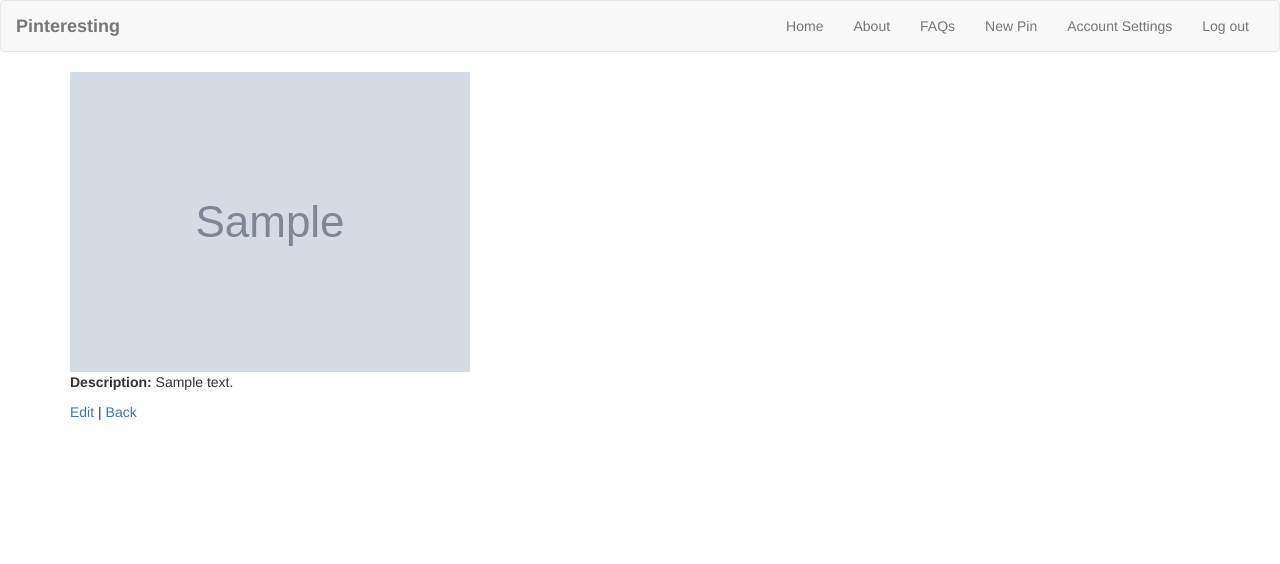
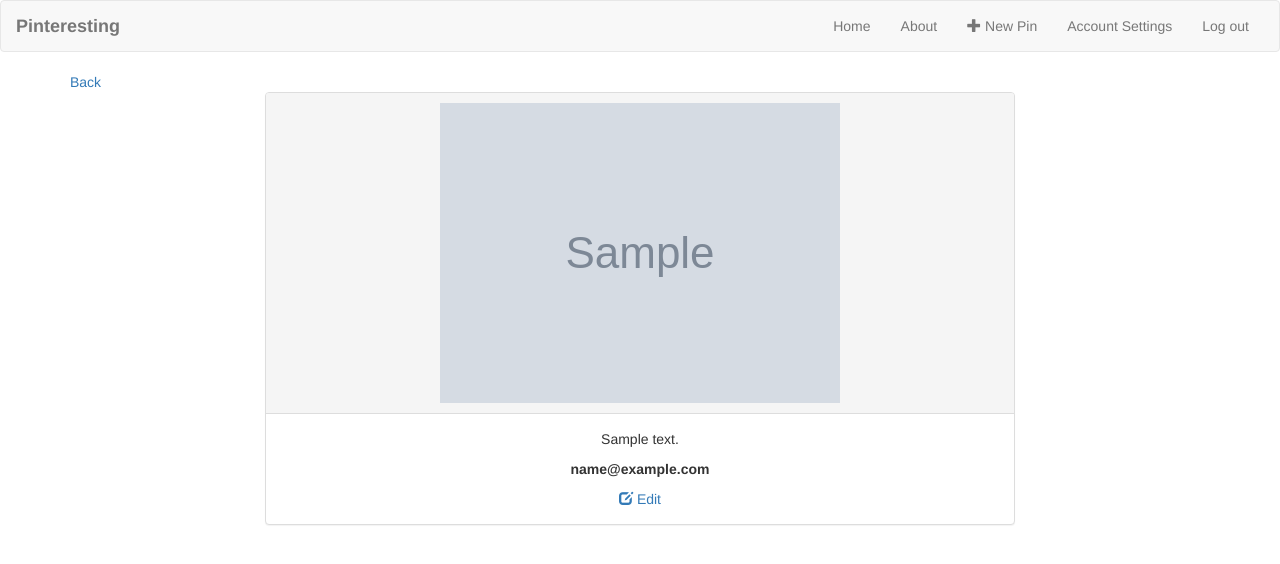
Before and after one commit to hustheguru/pinteresting, a Rails app: page /pins/1 in a window 1280 px wide. Shown: the top 564 px of the page. Run offline with Rails 7, Linux system fonts and the light colour scheme; a user stored in the database is signed in; tables that the repository leaves empty hold one stand-in row (values such as "Sample post"); grey boxes marked "Sample" are stand-in pictures; style sheets or scripts are compiled from the project's sources; parts of the project's set-up code (start-up, migrations or seed data) failed here and were passed over; some libraries are stand-ins or nearby versions.

Commit message:
Update show view, add glyphicons, and change root path

```diff
--- a/app/assets/stylesheets/bootstrap_and_customization.css.scss
+++ b/app/assets/stylesheets/bootstrap_and_customization.css.scss
@@ -8,7 +8,9 @@ $navbar-default-brand-color: #c0392b;
 $brand-primary: #c0392b;
 $jumbotron-bg: white;
 
+@import "bootstrap-sprockets";
 @import 'bootstrap';
+@import url("//netdna.bootstrapcdn.com/bootstrap/3.0.0/css/bootstrap.min.css");
 
 .center {
 	text-align: center;
--- a/app/views/layouts/_header.html.erb
+++ b/app/views/layouts/_header.html.erb
@@ -17,10 +17,12 @@
       <ul class="nav navbar-nav navbar-right">
         <li><%= link_to "Home", root_path%></li>
         <li><%= link_to "About", about_path%></li>
-        <li><%= link_to "FAQs", faqs_path%></li>
        <!-- Displays links in header if a user is signed in -->
         <% if user_signed_in? %>
-        <li><%= link_to 'New Pin', new_pin_path %></li>
+        <li><%= link_to new_pin_path do %>
+          <span class="glyphicon glyphicon-plus"></span> New Pin
+          <%end%>
+        </li>
         <li><%= link_to "Account Settings", edit_user_registration_path %></li>
         <li><%= link_to "Log out", destroy_user_session_path, method: :delete %></li>
         <% else %>
--- a/app/views/pages/home.html.erb
+++ b/app/views/pages/_home.html.erb
@@ -1,11 +1,9 @@
 <div class="jumbotron center">
 	<h1>Welcome to my app!</h1>
-<% if user_signed_in? %>
-# do something
-<% else %>
+
 	<p>
  	 <%= link_to "Log in", new_user_session_path, class: "btn btn-default btn-lg" %>
 	 <%= link_to "Sign up",new_user_registration_path, class: "btn btn-primary btn-lg" %>
 	 </p>
-	 <% end %>
+
 </div>
--- a/app/views/pins/show.html.erb
+++ b/app/views/pins/show.html.erb
@@ -1,11 +1,22 @@
-<%= image_tag @pin.image.url(:medium) %>
+<%= link_to 'Back', pins_path %>
 
-<p>
-  <strong>Description:</strong>
-  <%= @pin.description %>
-</p>
+<div class="row">
+	<div class="col-md-offset-2 col-md-8">
+		<div class="panel panel-default">
+		<div class="panel-heading center">
+	<%= image_tag @pin.image.url(:medium) %>
+	</div>
 
-<% if @pin.user == current_user %>
-<%= link_to 'Edit', edit_pin_path(@pin) %> |
-<%end%>
-<%= link_to 'Back', pins_path %>
+<div class="panel-body center">
+	<p> <%= @pin.description %> </p>
+	<p><strong><%= @pin.user.email if @pin.user %></strong></p>
+
+	<% if @pin.user == current_user %>
+	<%= link_to edit_pin_path(@pin) do %>
+        <span class="glyphicon glyphicon-edit"></span> Edit
+          <% end %>
+	<%end%>
+	</div>
+  </div>
+
+</div>
--- a/config/routes.rb
+++ b/config/routes.rb
@@ -1,7 +1,7 @@
  Rails.application.routes.draw do
   resources :pins
   devise_for :users
-  root to: 'pages#home'
+  root to: 'pins#index'
 
   get 'about' => 'pages#about' #creates above tab
   get 'faqs' => 'pages#faqs'
```
Also changed, not shown: app/views/pins/index.html.erb (+17 -6 lines).
